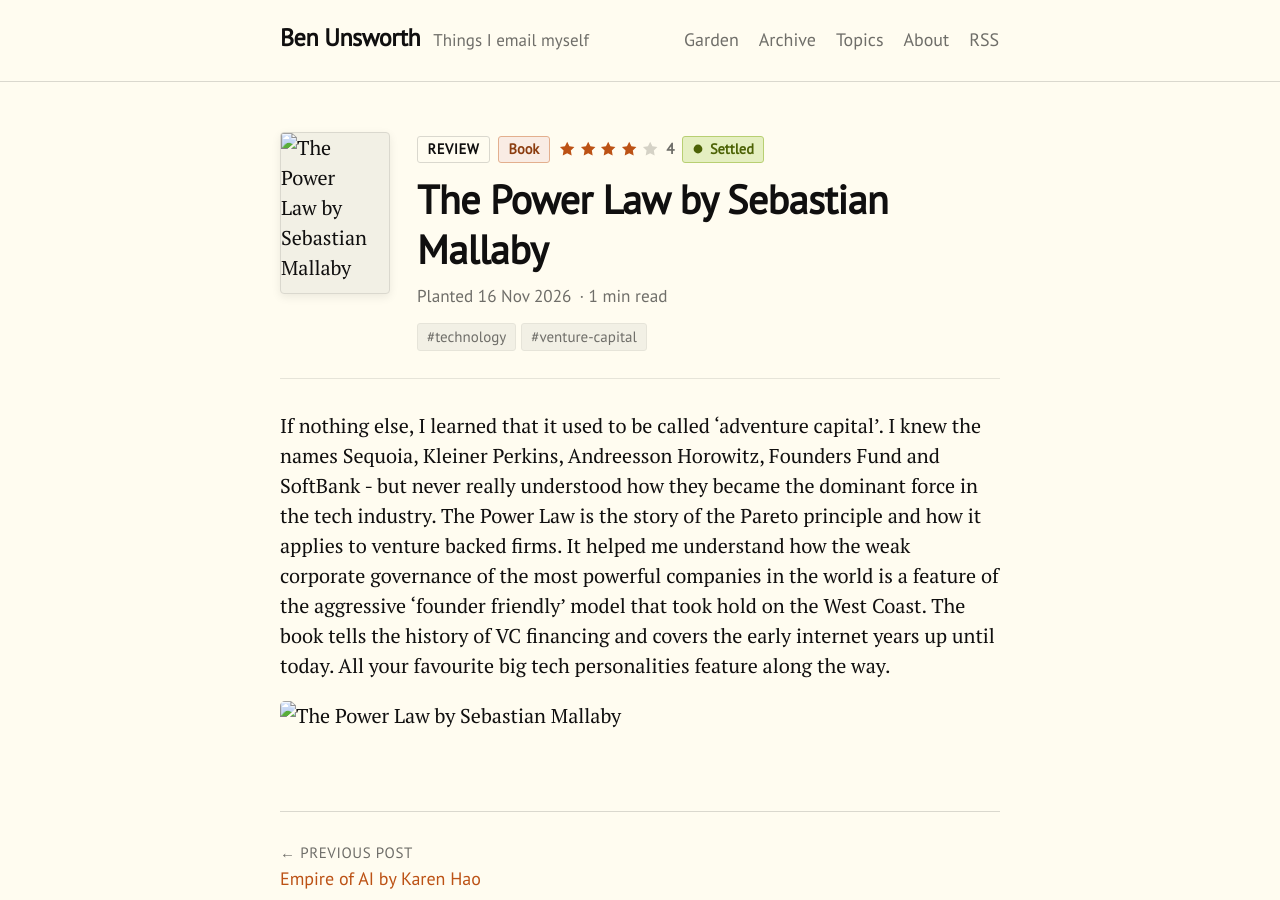
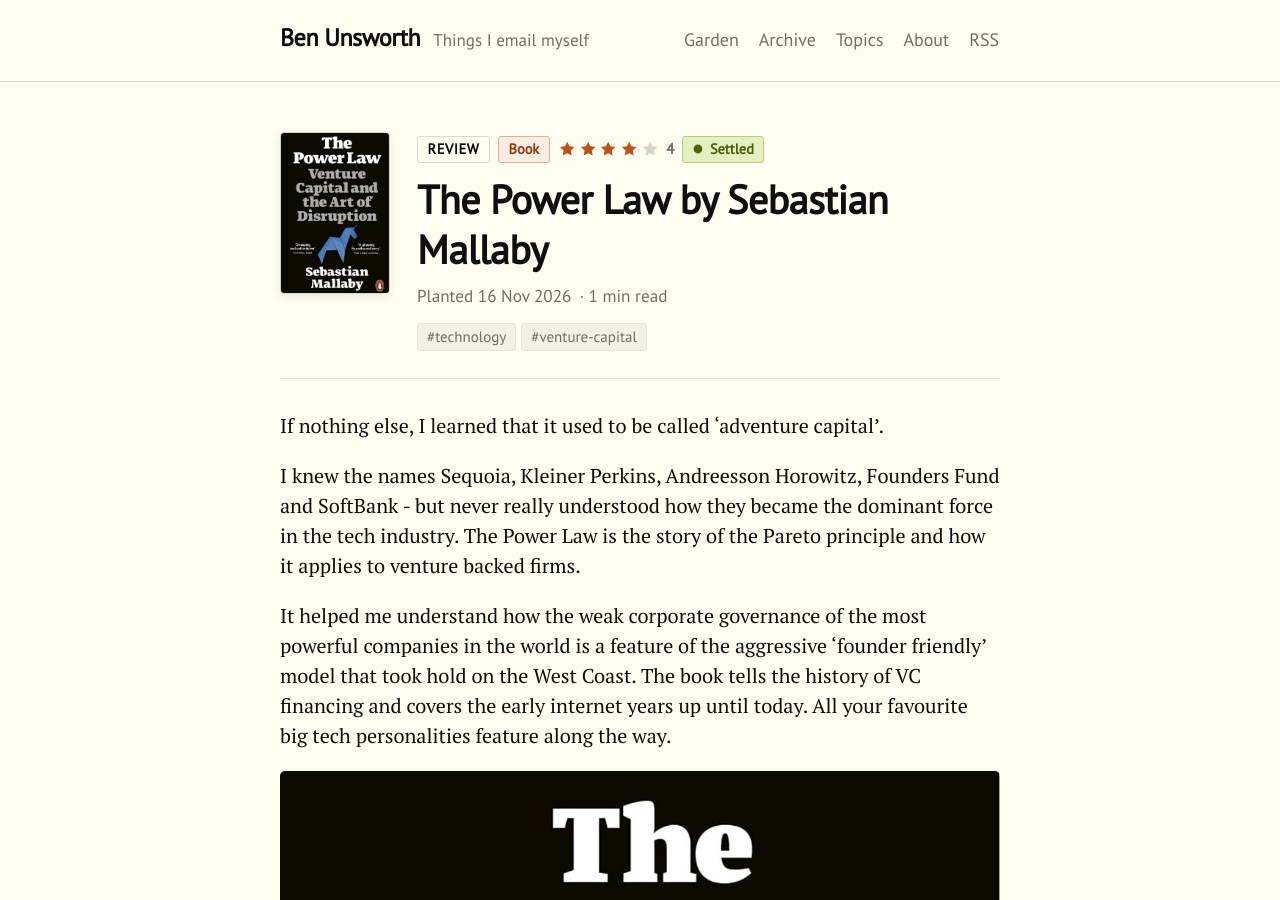
Before and after one commit to benunsworth/benunsworth.github.io, a Jekyll site: the page built from _posts/2026-11-16-the-power-law-by-sebastian-mallaby.md, in a window 1280 px wide and 900 px high. Built offline with Jekyll 4.4.1, drawn with Linux system fonts in a browser that asks for light colours; comment, search, counter and statistics services are not loaded.

Commit message:
Update 2026-11-16-the-power-law-by-sebastian-mallaby.md

```diff
--- a/_posts/2026-11-16-the-power-law-by-sebastian-mallaby.md
+++ b/_posts/2026-11-16-the-power-law-by-sebastian-mallaby.md
@@ -6,14 +6,17 @@ type: review
 status: settled
 media: book
 rating: 4
-image: /public/public/images/posts/2026/the-power-law-by-sebastian-mallaby-1.jpg
+image: /public/images/posts/2026/the-power-law-by-sebastian-mallaby-1.jpg
 image_alt: "The Power Law by Sebastian Mallaby"
 date: 2026-11-16
 ---
 
 If nothing else, I learned that it used to be called ‘adventure capital’.
+
 I knew the names Sequoia, Kleiner Perkins, Andreesson Horowitz, Founders Fund and SoftBank - but never really understood how they became the dominant force in the tech industry.
-The Power Law is the story of the Pareto principle and how it applies to venture backed firms. It helped me understand how the weak corporate governance of the most powerful companies in the world is a feature of the aggressive ‘founder friendly’ model that took hold on the West Coast.
+The Power Law is the story of the Pareto principle and how it applies to venture backed firms.
+
+It helped me understand how the weak corporate governance of the most powerful companies in the world is a feature of the aggressive ‘founder friendly’ model that took hold on the West Coast.
 The book tells the history of VC financing and covers the early internet years up until today. All your favourite big tech personalities feature along the way.
 
-![The Power Law by Sebastian Mallaby](/public/public/images/posts/2026/the-power-law-by-sebastian-mallaby-1.jpg)
+![The Power Law by Sebastian Mallaby](/public/images/posts/2026/the-power-law-by-sebastian-mallaby-1.jpg)
```
